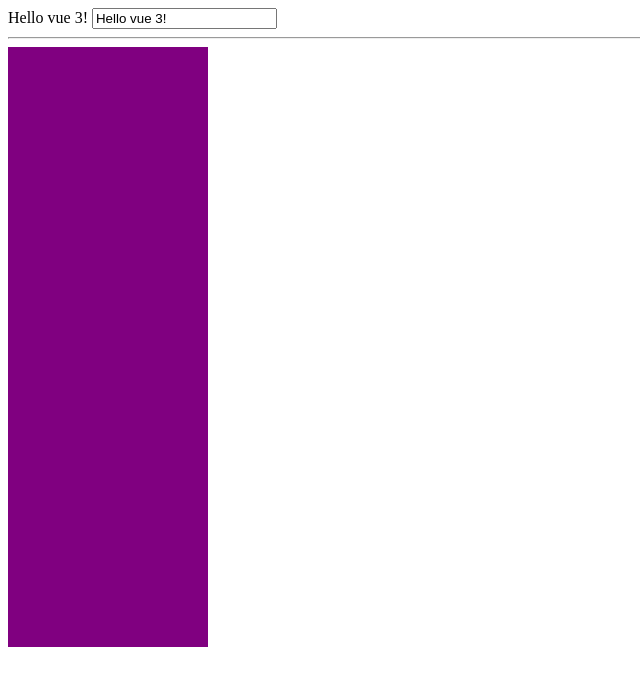
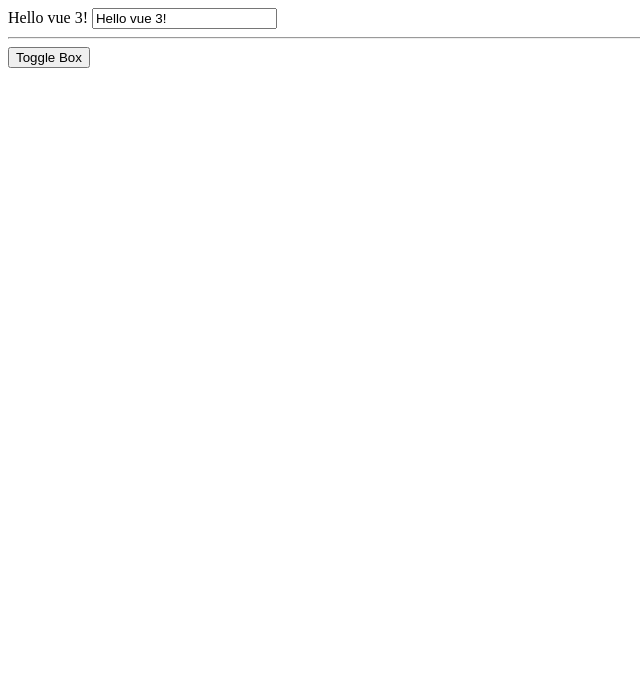
Before and after one commit to wangzh98/vue3-learn, a plain HTML site: page index.html in a window 1280 px wide. Shown: the whole page, without its empty margins (0-640 px from the left). Drawn offline with nearby package versions, Linux system fonts and the light colour scheme.

Commit message:
function

```diff
--- a/index.html
+++ b/index.html
@@ -23,13 +23,14 @@
     <body>
         <div id="app" v-cloak>
             {{ greeting }}
-            <input v-model = "greeting"/>
+            <input @keyup.enter="greet(greeting + '!!!')" v-model = "greeting"/>
 
             <hr />
-            <div v-show="isVisible" class="box"></div>
-            <div v-else-if="isVisible" class="box"></div>
-            <div v-else class="box"></div>
 
+            <!-- <button v-on:click="isVisible = !isVisible">Toggle Box</button> -->
+            <button @click="toggleBox">Toggle Box</button>
+
+            <div v-if="isVisible" class="box"></div>
         </div>
 
         <script src="https://unpkg.com/vue@next"></script>
@@ -38,7 +39,16 @@
                 data: function() {
                     return {
                         greeting: 'Hello vue 3!',
-                        isVisible: true
+                        isVisible: false
+                    }
+                },
+                methods: {
+                    // 不能用arrow function
+                    toggleBox: function () {
+                        this.isVisible = !this.isVisible;
+                    },
+                    greet(greeting) {
+                        console.log(greeting);
                     }
                 }
             })
```
